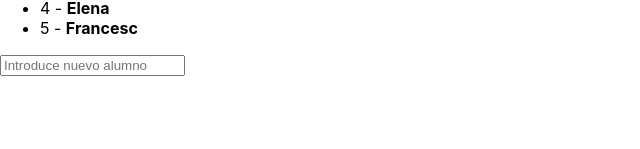
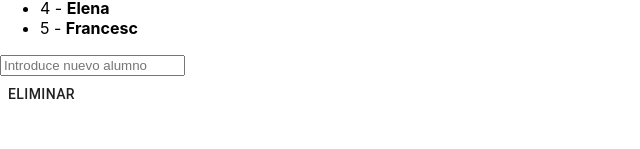
Before and after one commit to Marcos1ls/react2, a Next.js app in the folder react2/: page /ejercicio in a window 1280 px wide. Shown: the part 151-300 px from the top of the page, without its empty margins (0-640 px from the left). Built offline with nearby package versions, Linux system fonts and the light colour scheme.

Commit message:
Instalación material ui + Ejercicio 6

```diff
--- a/react2/package.json
+++ b/react2/package.json
@@ -8,6 +8,7 @@
     "start": "next start"
   },
   "dependencies": {
+    "@material-ui/core": "^4.11.3",
     "next": "10.0.8",
     "react": "17.0.1",
     "react-dom": "17.0.1"
--- a/react2/pages/ejercicio.js
+++ b/react2/pages/ejercicio.js
@@ -1,18 +1,31 @@
+import React from 'react'
 import { useState } from 'react'
+import { Button } from '@material-ui/core'
 
 const ProgramaListadoAlumnos = () => {
   const listaDatos = ["Ana", "Bernat", "Carol", "David", "Elena", "Francesc"]
   const [nombre, setNombre] = useState('')
   const [listaAlumnos, setListaAlumnos] = useState(listaDatos)
+
   const empiezaLetra = (cadena) => /^[a-zA-Z]/.test(cadena)
-    const noestaVacio = (cadena) => cadena.trim() != 0
+  const noestaVacio = (cadena) => cadena.trim() !=0
 
   const mostrar = (lista) => {
     const lista_formato = lista.map((elemento, index) => {
-        return <li> {index} - <b> {elemento} </b></li>
+      return <div>
+        <li>{index} - <b>{elemento}</b></li>
+      </div>
     })
     return lista_formato
   }
+
+  const eliminarAlumno = () => {
+    console.log(nombre)
+    const arrayFiltrado = listaAlumnos.filter(alumno => alumno !== `${nombre}`)
+    console.log(arrayFiltrado)
+    setListaAlumnos(arrayFiltrado)
+  }
+
   const agregarAlumno = e => {
     e.preventDefault()
     const validar = noestaVacio(nombre) && empiezaLetra(nombre)
@@ -22,24 +35,28 @@ const ProgramaListadoAlumnos = () => {
     ])
 
     validar && setNombre('')
-      !validar && alert('Dato no válido')
+    !validar && setNombre('Dato no válido')
   }
+
   return (
     <div>
       <h2>Lista de Alumnos</h2>
       <ul>
         {mostrar(listaAlumnos)}
       </ul>
-      <form onSubmit = {agregarAlumno}>
+      <form onSubmit={agregarAlumno}>
         <input
-        type="text"
-        placeholder="Introduce nuevo alumno"
-        onChange = {e => setNombre(e.target.value)}
-        value = {nombre}
-        minLength="2"
-        maxLength="10"
+        type='text'
+        placeholder='Introduce nuevo alumno'
+        onChange={e => setNombre(e.target.value)}
+        value={nombre}
         />
       </form>
+      <Button onClick={() => eliminarAlumno()}>
+        Eliminar
+      </Button>
   </div>
-  )}
+  )
+}
+
 export default ProgramaListadoAlumnos
```
Also changed, not shown: 1 other file (tests, documents, lock files or other folders). Lines whose indentation alone changed are shown as unchanged.
